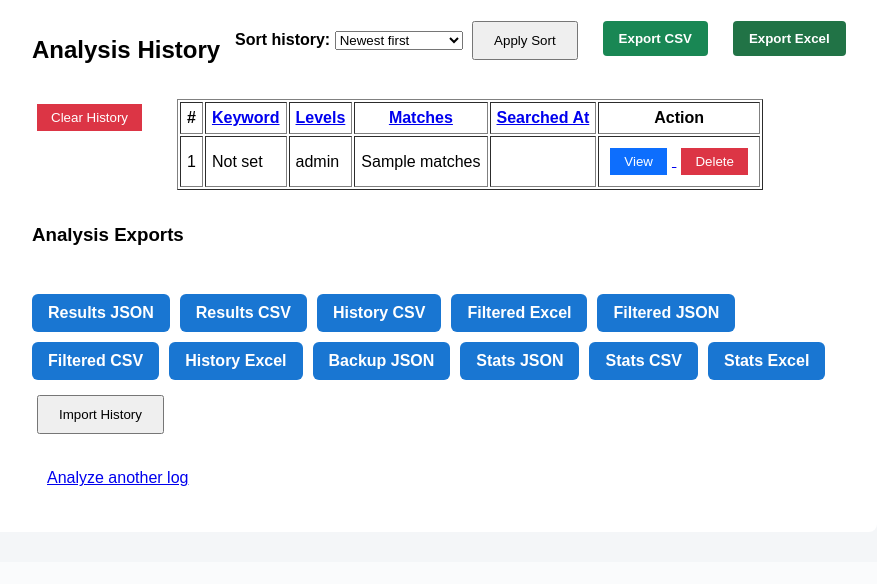
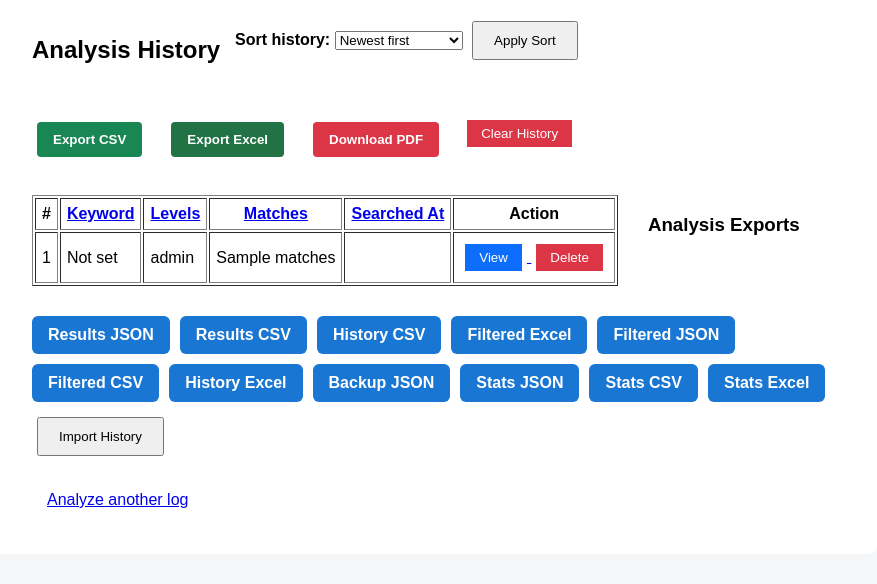
Before and after one commit to sattarab54/web_log_analyzer, a Flask app: template templates/results.html in a window 1280 px wide. Shown: the part 2101-2685 px from the top of the page, without its empty margins (238-1115 px from the left). Before the commit the page ends 2587 px from the top, so only its background shows below. Run offline with Flask 3, Linux system fonts and the light colour scheme; the template is opened without the code that fills it: most values are stand-ins (such as "Sample title", 1, 10 or a date in 2020).

Commit message:
Add PDF export with summary report and filtering

```diff
--- a/app.py
+++ b/app.py
@@ -12,9 +12,15 @@ from openpyxl.chart.label import DataLabelList
 import re
 import csv
 import json
-from reportlab.platypus import SimpleDocTemplate, Paragraph
+from reportlab.platypus import (
+    SimpleDocTemplate,
+    Paragraph,
+    Table,
+    TableStyle,
+)
 from reportlab.lib.styles import getSampleStyleSheet
-from reportlab.lib.colors import red, darkred, orange, blue, green, gray
+from reportlab.lib import colors
+from reportlab.lib.pagesizes import letter
 
 app = Flask(__name__)
 
@@ -1854,6 +1860,133 @@ def download_filtered_history_excel():
         mimetype="application/vnd.openxmlformats-officedocument.spreadsheetml.sheet"
     )
 
+@app.route("/export-history-pdf")
+def export_history_pdf():
+    file_data = BytesIO()
+
+    history_search = request.args.get("history_search", "")
+    history_sort = request.args.get("history_sort", "newest")
+    history_from = request.args.get("history_from", "")
+    history_to = request.args.get("history_to", "")
+    history_level = request.args.get("history_level", "")
+
+    display_history = list(history)
+
+    if history_search:
+        display_history = [
+            item
+            for item in display_history
+            if history_search.lower() in item.get("keyword", "").lower()
+        ]
+
+    if history_level:
+        display_history = [
+            item
+            for item in display_history
+            if history_level.upper()
+            in item.get("levels", "").upper()
+        ]
+
+    if history_from:
+        display_history = [
+            item
+            for item in display_history
+            if item.get("searched_at", "") >= history_from
+        ]
+
+    if history_to:
+        display_history = [
+            item
+            for item in display_history
+            if item.get("searched_at", "") <= history_to + " 23:59:59"
+        ]
+
+    doc = SimpleDocTemplate(
+        file_data,
+        pagesize=letter,
+    )
+
+    styles = getSampleStyleSheet()
+
+    generated_at = datetime.now().strftime("%Y-%m-%d %H:%M:%S")
+
+    total_visible_searches = len(display_history)
+    total_visible_matches = sum(
+        item["matches"] for item in display_history
+    )
+
+    average_matches = (
+        total_visible_matches / total_visible_searches
+        if total_visible_searches
+        else 0
+    )
+
+    search_times = [
+        item.get("searched_at", "")
+        for item in display_history
+        if item.get("searched_at", "")
+    ]
+
+    first_visible_search = min(search_times) if search_times else "N/A"
+    last_visible_search = max(search_times) if search_times else "N/A"
+
+    visible_levels = sorted(
+        {
+            level.strip()
+            for item in display_history
+            for level in item.get("levels", "").split(",")
+            if level.strip()
+        }
+    )
+
+    summary_data = [
+        ["Metric", "Value"],
+        ["Total Visible Searches", str(total_visible_searches)],
+        ["Unique Keywords", str(len(set(item["keyword"] for item in display_history)))],
+        ["Total Visible Matches", str(sum(item["matches"] for item in display_history))],
+        ["Average Matches per Search", f"{average_matches:.1f}"],
+        ["First Visible Search", first_visible_search],
+        ["Last Visible Search", last_visible_search],
+        ["Visible History Levels", ", ".join(visible_levels)],
+    ]
+
+    summary_table = Table(
+        summary_data,
+        colWidths=[200, 320],
+    )
+
+    summary_table.halign = "CENTER"
+
+    summary_table.setStyle(TableStyle([
+        ("BACKGROUND", (0, 0), (-1, 0), colors.darkblue),
+        ("TEXTCOLOR", (0, 0), (-1, 0), colors.white),
+        ("GRID", (0, 0), (-1, -1), 1, colors.grey),
+        ("BACKGROUND", (0, 1), (-1, -1), colors.beige),
+        ("FONTNAME", (0, 0), (-1, 0), "Helvetica-Bold"),
+        ("FONTNAME", (0, 1), (0, -1), "Helvetica-Bold"),
+        ("BOTTOMPADDING", (0, 0), (-1, 0), 8),
+        ("VALIGN", (0, 0), (-1, -1), "MIDDLE"),
+    ]))
+
+    elements = [
+        Paragraph("Web Log Analyzer PDF Export", styles["Title"]),
+        Paragraph(f"Generated: {generated_at}", styles["Normal"]),
+        Paragraph("Summary", styles["Heading2"]),
+        summary_table,
+    ]
+
+    doc.build(elements)
+
+    file_data.seek(0)
+
+    return send_file(
+        file_data,
+        as_attachment=True,
+        download_name="filtered_history.pdf",
+        mimetype="application/pdf",
+    )
+
+
 @app.route("/download-filtered-history-csv")
 def download_filtered_history_csv():
     history_search = request.args.get("history_search", "")
--- a/static/style.css
+++ b/static/style.css
@@ -290,3 +290,35 @@ pre {
 .excel-button:hover {
     background-color: #185c37;
 }
+
+.pdf-button {
+    background-color: #dc3545;
+    color: white;
+    border: none;
+    padding: 10px 16px;
+    border-radius: 4px;
+    font-weight: bold;
+    curser: pointer;
+}
+
+.pdf-button:hover {
+    background-color: #bb2d3b;
+}
+
+.export-button,
+.excel-button,
+.pdf-button,
+.clear-button {
+    margin-right: 8px;
+}
+
+.export-actions {
+    display: flex;
+    gap: 16px;
+    margin-top: 18px;
+    margin-bottom: 18px;
+}
+.clear-history-row {
+    margin-top: 16px;
+    margin-bottom: 18px;
+}
--- a/templates/results.html
+++ b/templates/results.html
@@ -342,6 +342,8 @@
         <button type="submit">Apply Sort</button>
     </form>
 
+<div class="export-actions">
+
     <a href="/export-history-csv?history_sort={{ history_sort }}&history_search={{ history_search }}&history_from={{ history_from }}&history_to={{ history_to }}&history_level={{ history_level }}">
         <button type="button" class="export-button">Export CSV</button>
     </a>
@@ -350,11 +352,21 @@
         <button typee="button" class="excel-button">Export Excel</button>
     </a>
 
-    <form action="/clear-history" method="POST" style="display:inline;">
+    <a href="/export-history-pdf?history_sort={{ history_sort }}&history_search={{ history_search }}&history_from={{ history_from }}&history_to={{ history_to }}&history_level={{ history_level }}">
+        <button type="button" class="pdf-button">Download PDF</button>
+    </a>
+
+</div>
+
+<div class="clear-history-row">
+
+    <form action="/clear-history" method="POST">
         <button type="submit" class="action-button clear-button">
             Clear History
         </button>
     </form>
+
+</div>
 
     <table border="1" cellpadding="6">
         <tr>
```
